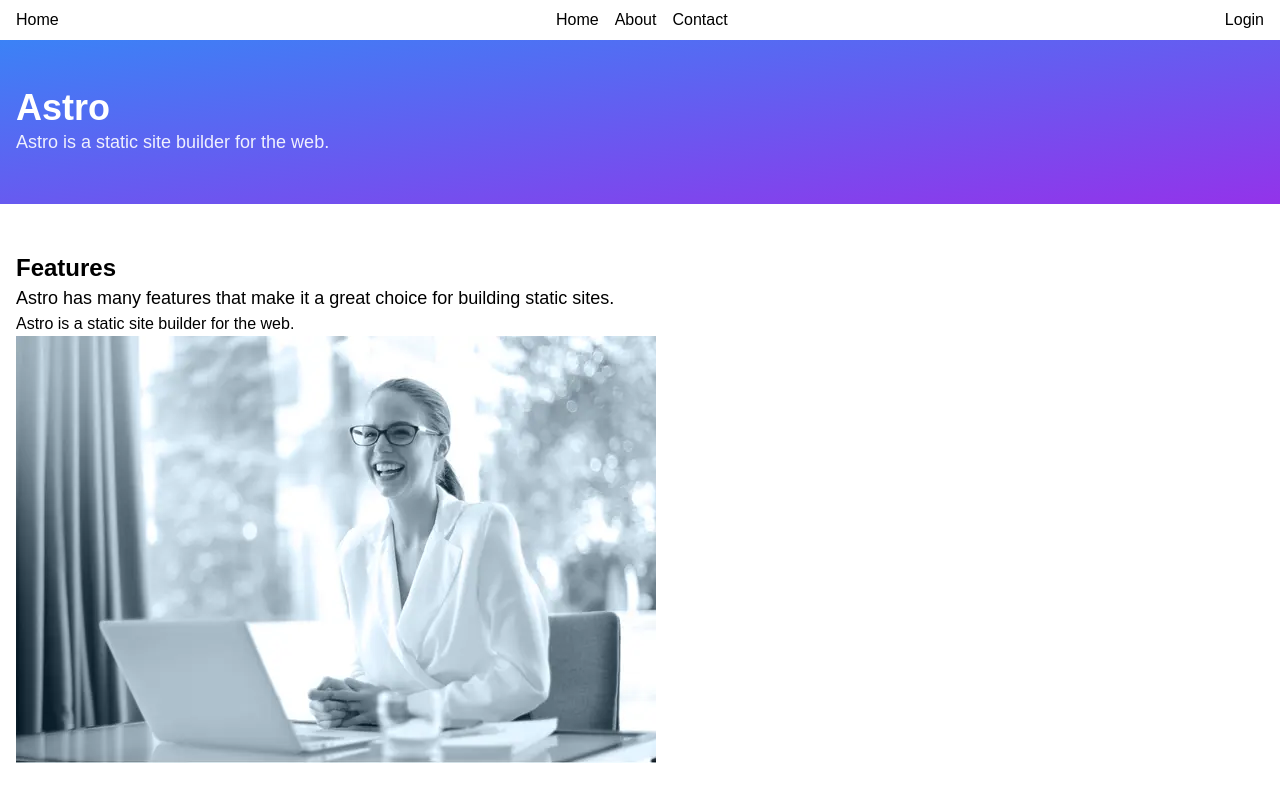
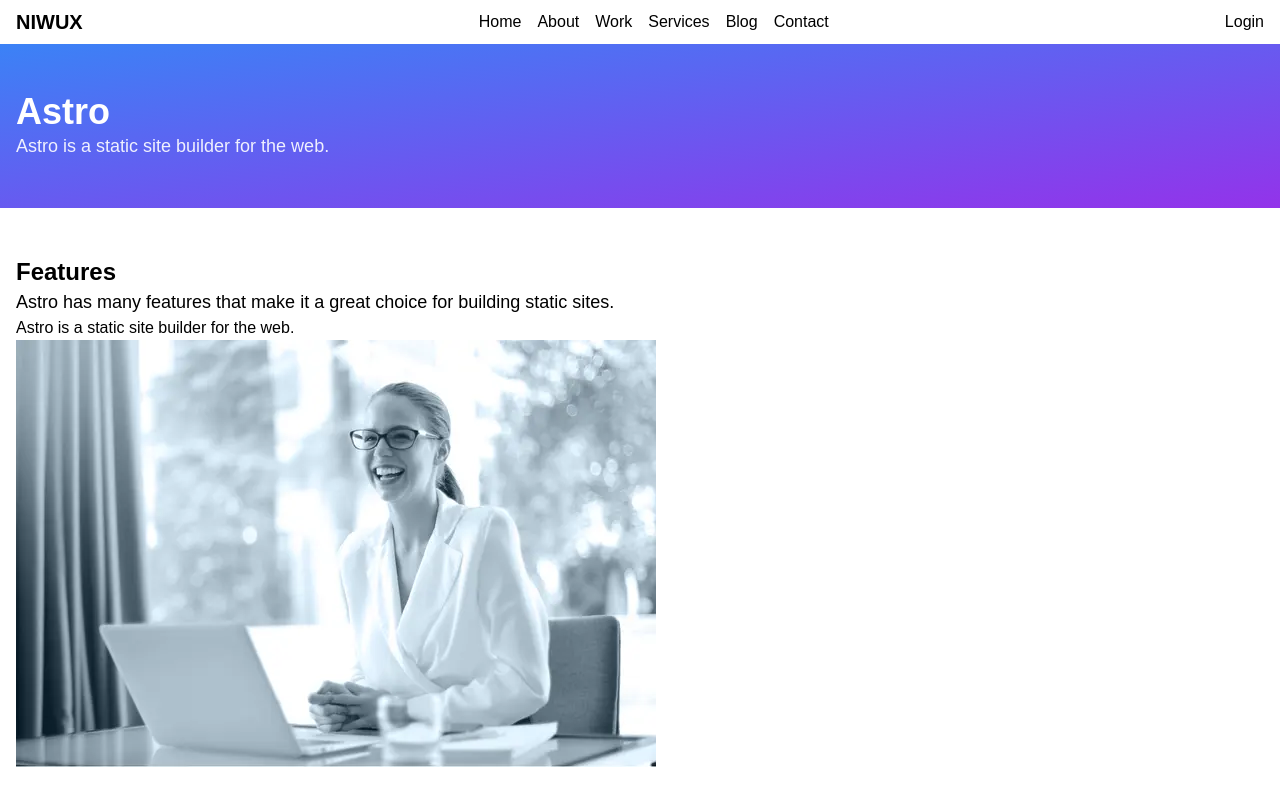
Before and after one commit to nielswijers/niwux.com, an Astro site: page / in a window 1280 px wide. Built offline with nearby package versions, Linux system fonts and the light colour scheme; Astro itself is replaced by a stand-in of ours.

Commit message:
update navItems

```diff
--- a/src/components/Header.astro
+++ b/src/components/Header.astro
@@ -10,14 +10,12 @@ const { navItems = [] }: Props = Astro.props;
 
 <header>
   <div class="container py-2">
-    <nav class="flex justify-between items-center">
+    <nav class="flex items-center justify-between">
       <div>
-        <a href="/">Home</a>
+        <a href="/" class="text-xl font-bold uppercase">Niwux</a>
       </div>
-      <div class="flex gap-4">
-        {navItems.map((item) => (
-          <a href={item.href}>{item.label}</a>
-        ))}
+      <div class="hidden gap-4 md:flex">
+        {navItems.map((item) => <a href={item.href}>{item.label}</a>)}
       </div>
       <div>
         <a href="/login">Login</a>
--- a/src/layouts/Layout.astro
+++ b/src/layouts/Layout.astro
@@ -16,6 +16,9 @@ import "@fontsource-variable/nunito-sans";
       navItems={[
         { label: "Home", href: "/" },
         { label: "About", href: "/about" },
+        { label: "Work", href: "/work" },
+        { label: "Services", href: "/services" },
+        { label: "Blog", href: "/blog" },
         { label: "Contact", href: "/contact" },
       ]}
     />
--- a/src/pages/index.astro
+++ b/src/pages/index.astro
@@ -1,5 +1,5 @@
 ---
-import { Image, Picture } from "astro:assets";
+import { Picture } from "astro:assets";
 import Hero from "../components/Hero.astro";
 import Section from "../components/Section.astro";
 import Layout from "../layouts/Layout.astro";
```
